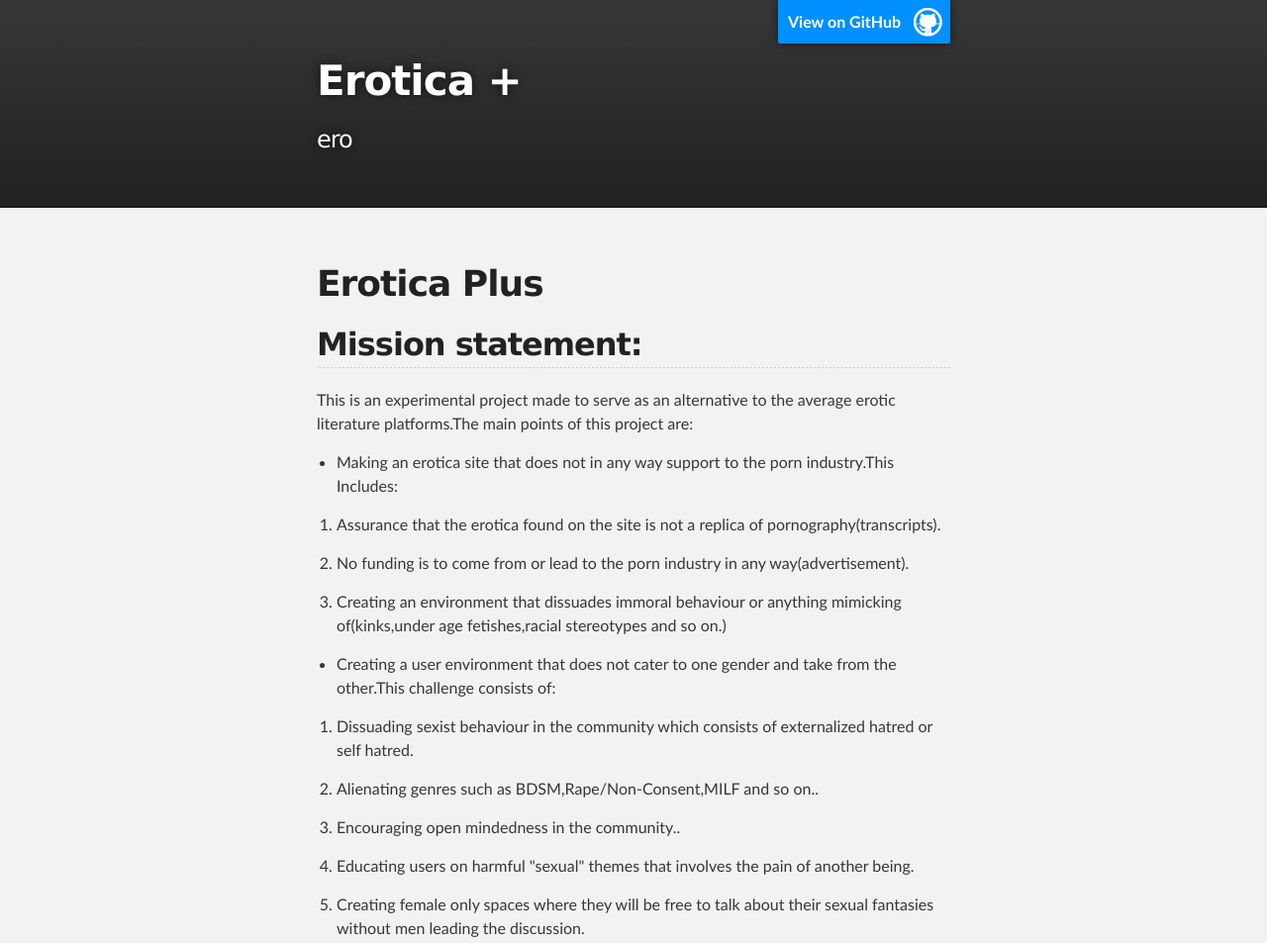
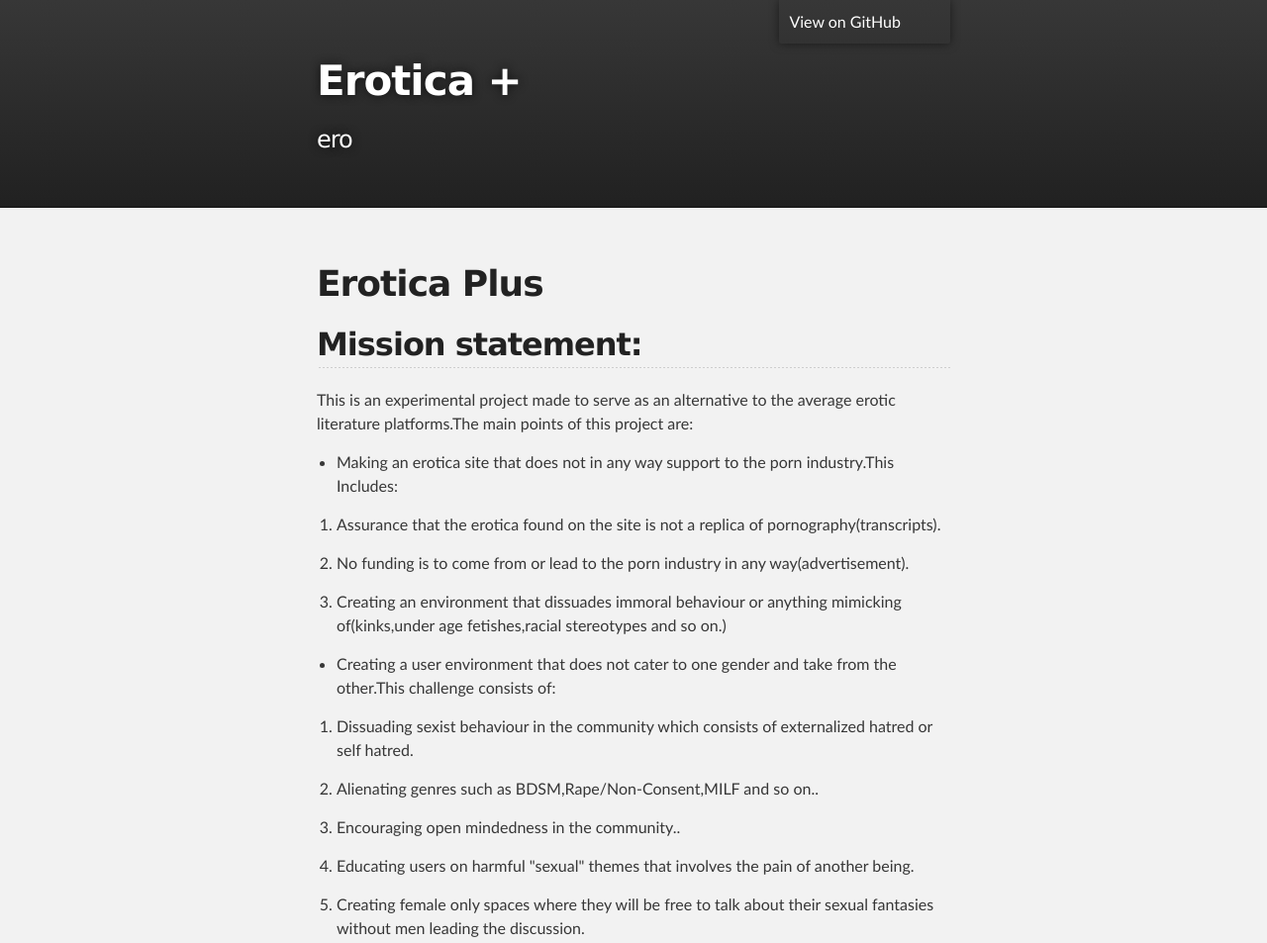
Before and after one commit to erotica-plus/erotica-plus.github.com, a plain HTML site: page index.html in a window 1280 px wide. Shown: the top 953 px of the page at 99% size. Drawn offline with Linux system fonts and the light colour scheme.

Commit message:
Update stylesheet.css

```diff
--- a/stylesheets/stylesheet.css
+++ b/stylesheets/stylesheet.css
@@ -279,7 +279,8 @@ Full-Width Styles
   z-index: 10;
   padding: 10px 50px 10px 10px;
   color: #fff;
-  background: url('../images/blacktocat.png') #0090ff no-repeat 95% 50%;
+  background: #0090ff no-repeat 95% 50%
+  /*background: url('../images/blacktocat.png') #0090ff no-repeat 95% 50%;*/
   font-weight: 700;
   box-shadow: 0 0 10px rgba(0,0,0,.5);
   border-bottom-left-radius: 2px;
```
